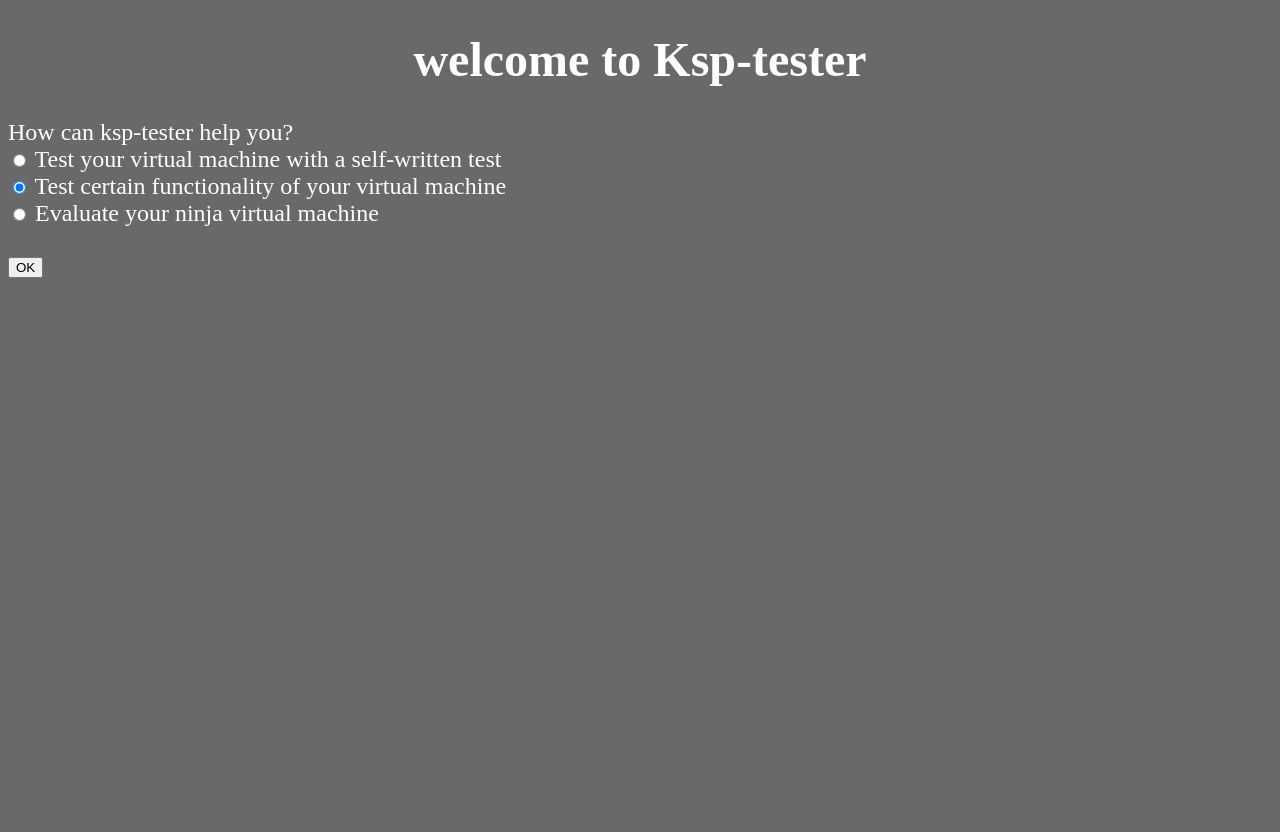
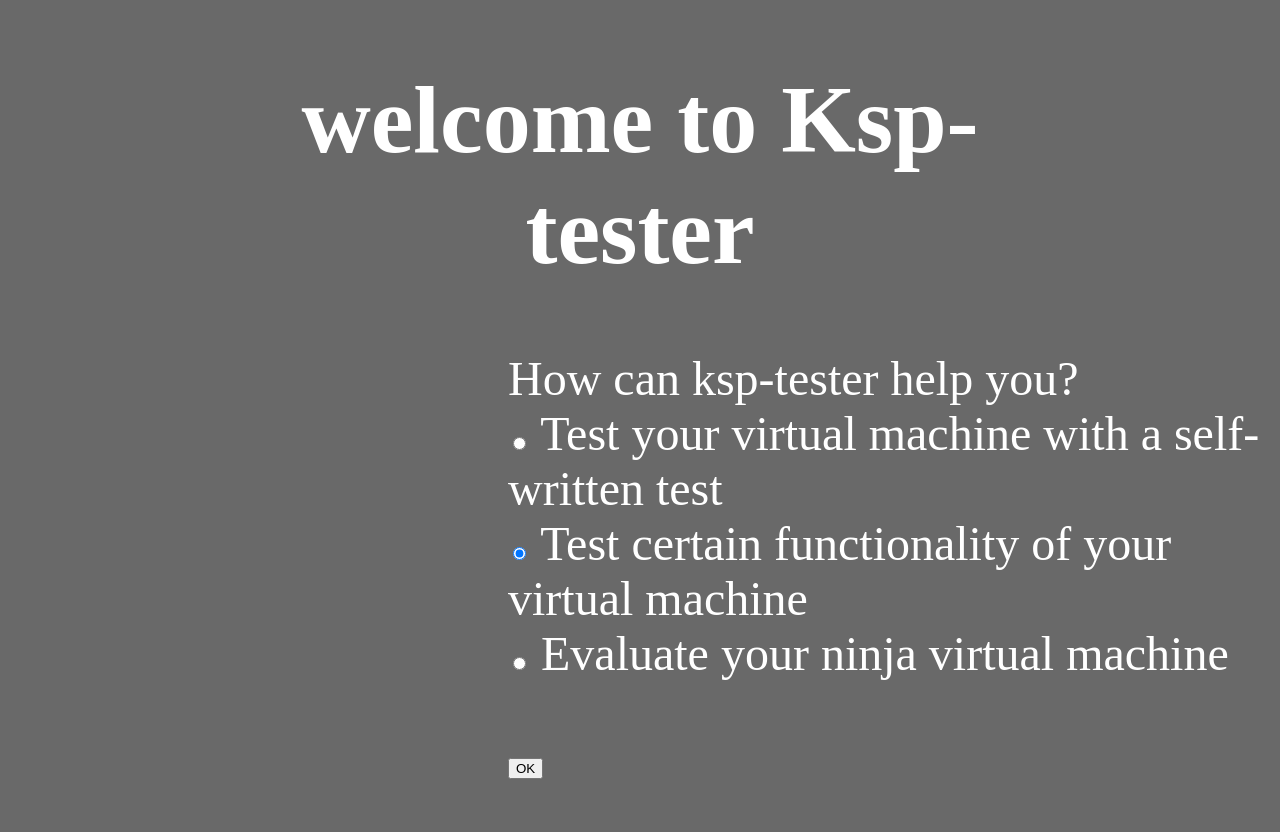
Before and after one commit to kowalski2019/ksp-tester, a PHP site: page /site1.php in a window 1280 px wide. Before the commit the page ends 278 px from the top, so only its background shows below. Run offline with PHP 8.4, Linux system fonts and the light colour scheme.

Commit message:
margin add

```diff
--- a/site1.php
+++ b/site1.php
@@ -11,15 +11,20 @@
                 <h1>welcome to Ksp-tester</h1>
 
             </div>
+                <div id="menu">
                 <p>
                     How can ksp-tester help you?<br />
                     <input type="radio" name="choice" value="self-test" id="self-test" /> <label for="self-test">Test your virtual machine with a self-written test</label><br />
                     <input type="radio" name="choice" value="certain-test" id="certain-test" checked /> <label for="certain-test">Test certain functionality of your virtual machine</label><br />
                     <input type="radio" name="choice" value="auto-test" id="auto-test"  /> <label for="certain-test">Evaluate your ninja virtual machine</label><br />
                 </p>
-            </p >
+
+                    <p >
                         <input type="submit" value="OK" name="ok"/>
                     </p>
+                </div>
+
+
         </form>
     </body>
 </html>
--- a/site2.php
+++ b/site2.php
@@ -28,7 +28,7 @@
                         exec($cmd_get_allTest.chr(ord($i)),$results,$ret);
                         $j=0;
                         while($j<count($results)){
-                            $select_list=$head.$results[$j].$middle.$results[$j].$tail."<br>";
+                            $select_list=$head.$results[$j].$middle.$results[$j].$tail."\n";
                             echo $select_list;
                             $j += 1;
                         }
--- a/style.css
+++ b/style.css
@@ -10,6 +10,11 @@ body
 
     background-color: dimgray;
     color: white;
-    font-size: x-large;
+    font-size: xxx-large;
 
 }
+
+#menu
+{
+    margin-left: 500px;
+}
```
Lines whose indentation alone changed are shown as unchanged.
